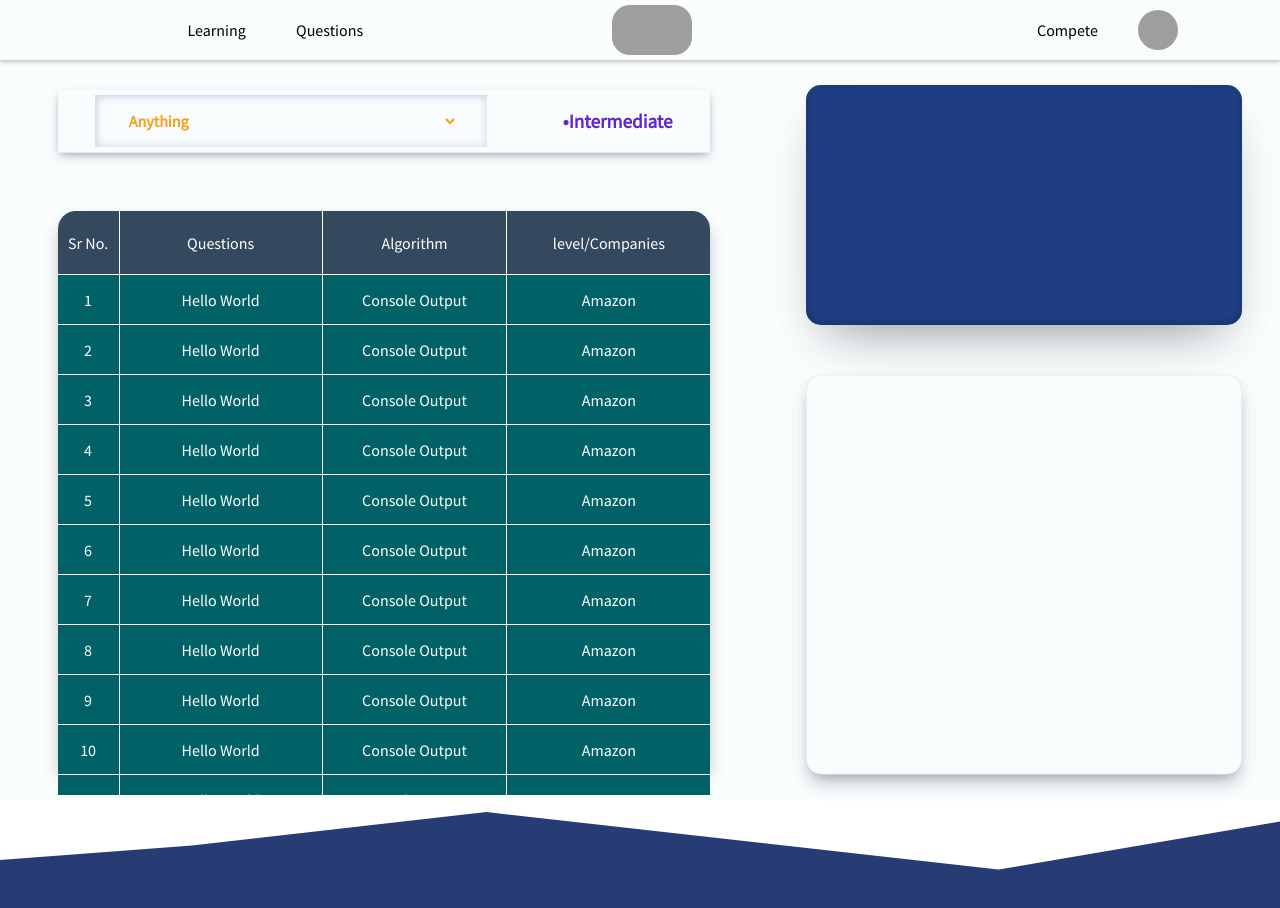
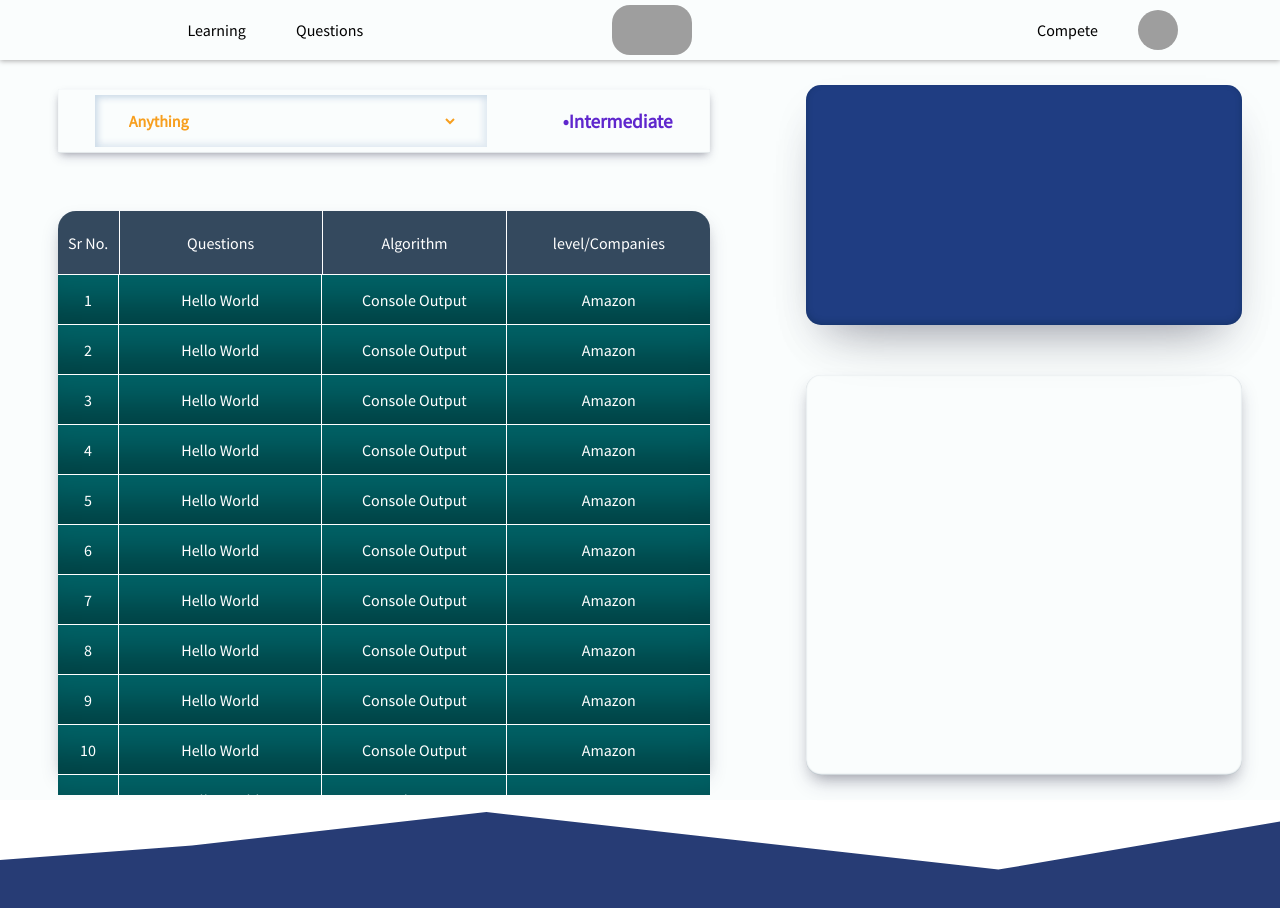
Before and after one commit to shelendravashishtha2/cphustlers, a React (Create React App) app: page / in a window 1280 px wide. Shown: the top 908 px of the page. Built offline with nearby package versions, Linux system fonts and the light colour scheme; grey boxes are pictures that could not be loaded.

Commit message:
overflow issue resolved

```diff
--- a/src/components/Home/home.jsx
+++ b/src/components/Home/home.jsx
@@ -63,7 +63,7 @@ let Home = () => {
     {
       ques: "Hello World",
       comp: "Amazon",
-      algo: "Console Output",
+      algo: "Console Output Console Output Console OutputConsole OutputConsole OutputConsole Output",
     },{
       ques: "Hello World",
       comp: "Amazon",
--- a/src/css/Home/questionCard.css
+++ b/src/css/Home/questionCard.css
@@ -1,35 +1,38 @@
 .question-card {
   height: 50px;
-  width: 100%;
+  width: calc(100%);
   display: flex;
   background: #006266;
   border-bottom: 1px solid white;
   color: white;
+  box-shadow: rgba(0, 0, 0, 0.35) 0px -50px 36px -28px inset;
 }
 
 .question-card .hp {
-  padding: 5px;
   height: 100%;
   display: flex;
   justify-content: center;
   align-items: center;
+  white-space: nowrap;
+  text-overflow: ellipsis;
+  overflow: hidden;
 }
 
 .question-card .que-srno {
-  width: 10%;
+  width: calc(10%);
   border-right: 1px solid white;
 }
 
 .question-card .que-ques {
-  width: 33%;
+  width: calc(33%);
   border-right: 1px solid white;
 }
 
 .question-card .que-algo {
-  width: 30%;
+  width: calc(30%);
   border-right: 1px solid white;
 }
 
 .question-card .que-level {
-  width: 33%;
+  width: calc(33%);
 }
```
